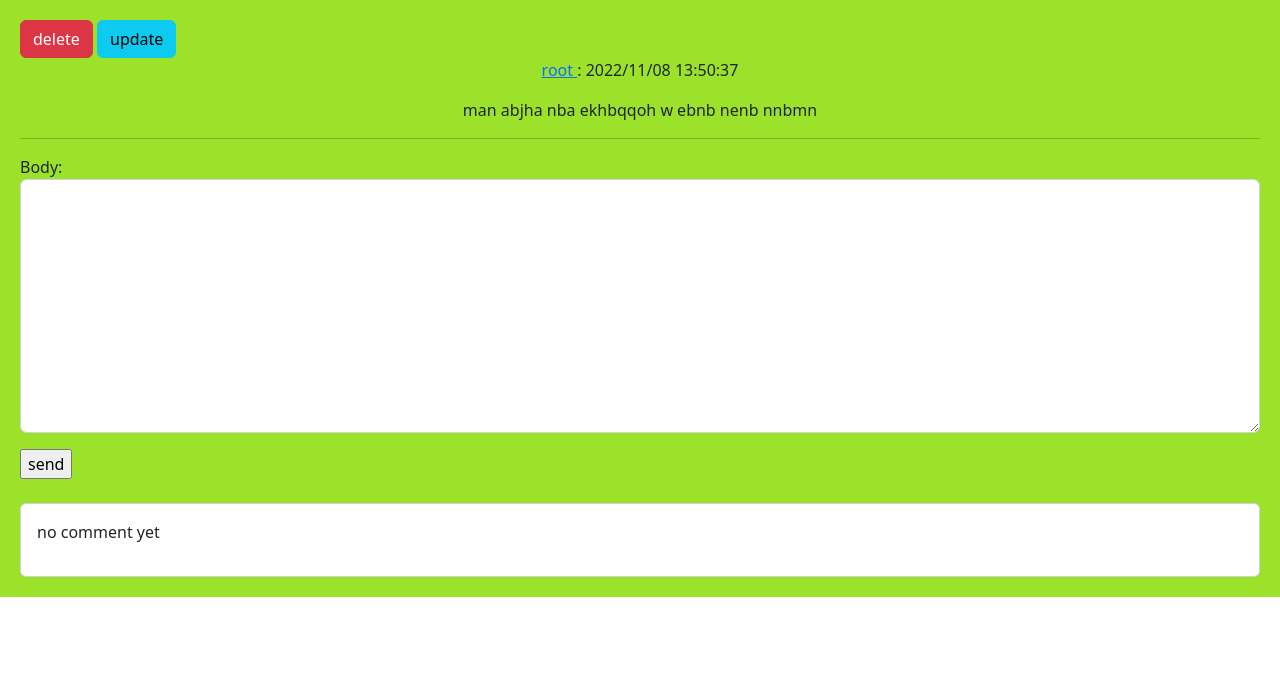
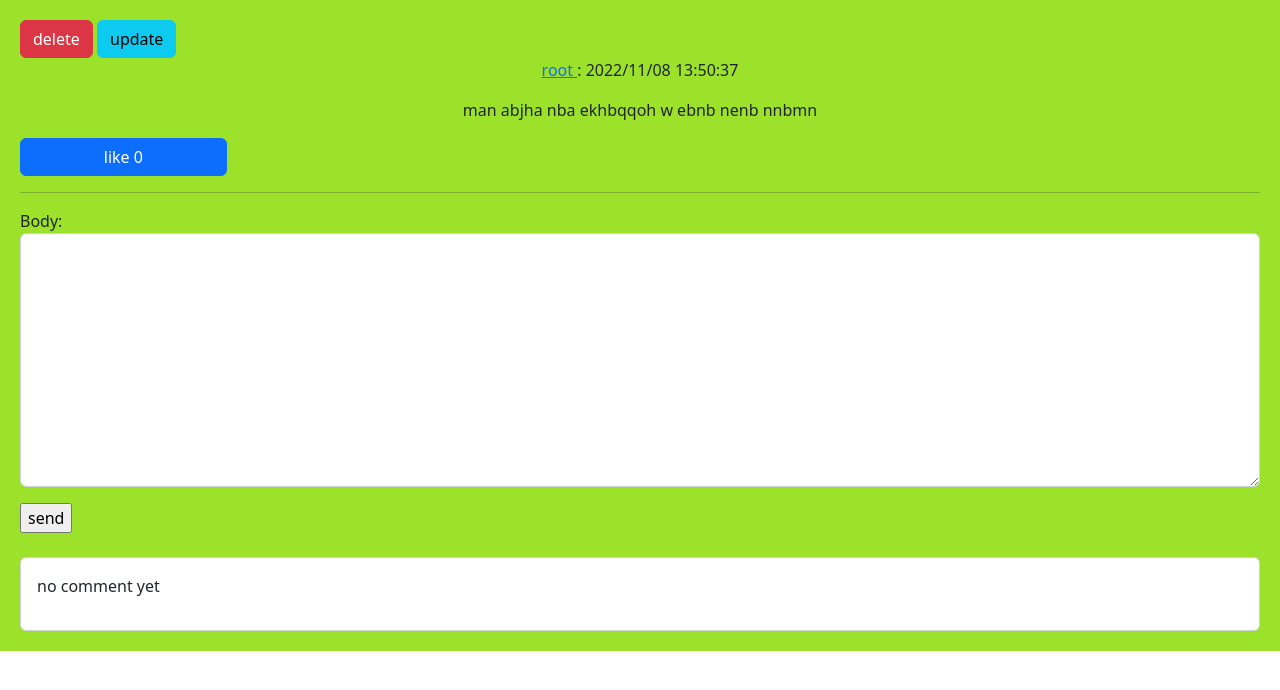
Before and after one commit to mrkingali/socialMediaDjango, a Django app: a page that uses home/templates/home/post_detail.html in a window 1280 px wide. Shown: the part 56-746 px from the top of the page. Run offline with Django 4.2, Linux system fonts and the light colour scheme; a user stored in the database is signed in; data comes from the database, SQL or seed files in the repository; both versions use the stored data as it was after the commit.

Commit message:
add like option

```diff
--- a/home/admin.py
+++ b/home/admin.py
@@ -1,5 +1,5 @@
 from django.contrib import admin
-from .models import Post,Comment
+from .models import Post,Comment,Like
 # Register your models here.
 @admin.register(Post)
 class PostAdmin(admin.ModelAdmin):
@@ -13,3 +13,5 @@ class PostAdmin(admin.ModelAdmin):
 class CommentAdmin(admin.ModelAdmin):
     list_display = ('user','body','post','is_reply','reply','created')
     raw_id_fields = ('user','post','reply')
+
+admin.site.register(Like)
--- a/home/models.py
+++ b/home/models.py
@@ -18,6 +18,14 @@ class Post(models.Model):
     def get_absolute_url(self):
         return reverse('home:post_detail',args=[self.id,self.slug])
 
+    def like_count(self):
+        return self.post_likes.count()
+    def user_can_like(self,user):
+        user_like=user.user_likes.filter(post=self)
+        if user_like.exists():
+            return True
+        return False
+
 class Comment(models.Model):
     user=models.ForeignKey(User,on_delete=models.CASCADE,related_name='user_comment')
     post=models.ForeignKey(Post,on_delete=models.CASCADE,related_name='post_comment')
@@ -29,3 +37,11 @@ class Comment(models.Model):
 
     def __str__(self):
         return  f'{self.user} - {self.body[:30]} - {self.created}'
+
+
+class Like(models.Model):
+    user=models.ForeignKey(User,on_delete=models.CASCADE,related_name="user_likes")
+    post=models.ForeignKey(Post,on_delete=models.CASCADE,related_name="post_likes")
+
+    def __str__(self):
+        return f"{self.user} -- {self.post.slug}"
--- a/home/templates/home/post_detail.html
+++ b/home/templates/home/post_detail.html
@@ -10,6 +10,7 @@
     <p> <a href="{% url 'account:profile_user' post.user.id %}">{{ post.user.username }}  </a>:  {{ post.updated|date:"Y/m/d  G:i:s" }}</p>
     <p>{{ post.body }}</p>
     </div>
+    <a class="{% if can_like  %}disabled{% endif %} btn btn-primary col-md-2" href="{% url 'home:post_like' post.id %}"> like {{ post.like_count }}</a>
     <hr/>
      {% if comments %}
     <p> {{ comments.count }} comments </p>
@@ -22,6 +23,7 @@
             <input type="submit" value="send">
         </form>
         <br/>
+
     {% else %}
         <p> only logged in user can send comment</p>
     {% endif %}
--- a/home/urls.py
+++ b/home/urls.py
@@ -8,5 +8,6 @@ urlpatterns=[
     path('post/update/<int:post_id>/',views.PostUpdateView.as_view(),name='post_update'),
     path('post/create/',views.PostCreatView.as_view(),name='post_create'),
     path('reply/<int:post_id>/<int:comment_id>',views.CommentReplyView.as_view(),name='reply_comment'),
+    path('like/<int:post_id>/',views.PostLikeView.as_view(),name='post_like'),
 
 ]
--- a/home/views.py
+++ b/home/views.py
@@ -1,6 +1,6 @@
 from django.shortcuts import render,redirect
 from django.views import View
-from .models import Post,Comment
+from .models import Post,Comment,Like
 from  django.contrib.auth.mixins import LoginRequiredMixin
 from django.contrib import  messages
 from django.utils.text import slugify
@@ -29,7 +29,12 @@ class PostDetailView(View):
     def get(self, request, *args, **kwargs):
 
         comments = self.post_instance.post_comment.filter(is_reply=False)
-        return render(request, 'home/post_detail.html', {'post': self.post_instance, 'comments': comments,'form':self.form_class,'replyform':self.form_class_reply})
+
+        can_like=False
+        self.post_instance.user_can_like(request.user)
+        if request.user.is_authenticated and self.post_instance.user_can_like(request.user):
+            can_like=True
+        return render(request, 'home/post_detail.html', {'post': self.post_instance, 'comments': comments,'form':self.form_class,'replyform':self.form_class_reply ,'can_like':can_like})
 
     @method_decorator(login_required)
     def post(self, request, *args, **kwargs):
@@ -128,3 +133,16 @@ class CommentReplyView(LoginRequiredMixin,View):
             messages.error(request,'cant sent your reply','danger')
 
         return redirect('home:post_detail',post.id,post.slug)
+
+class PostLikeView(LoginRequiredMixin,View):
+
+
+    def get(self,request,post_id):
+        post=get_object_or_404(Post,id=post_id)
+        like=Like.objects.filter(post=post,user=request.user)
+        if like.exists():
+            messages.error(request,"you have already like this post",'danger')
+        else:
+            Like.objects.create(post=post,user=request.user)
+            messages.success(request,'you liked successfully','success')
+        return redirect('home:post_detail',post.id,post.slug)
```
Also changed, not shown: db.sqlite3.
